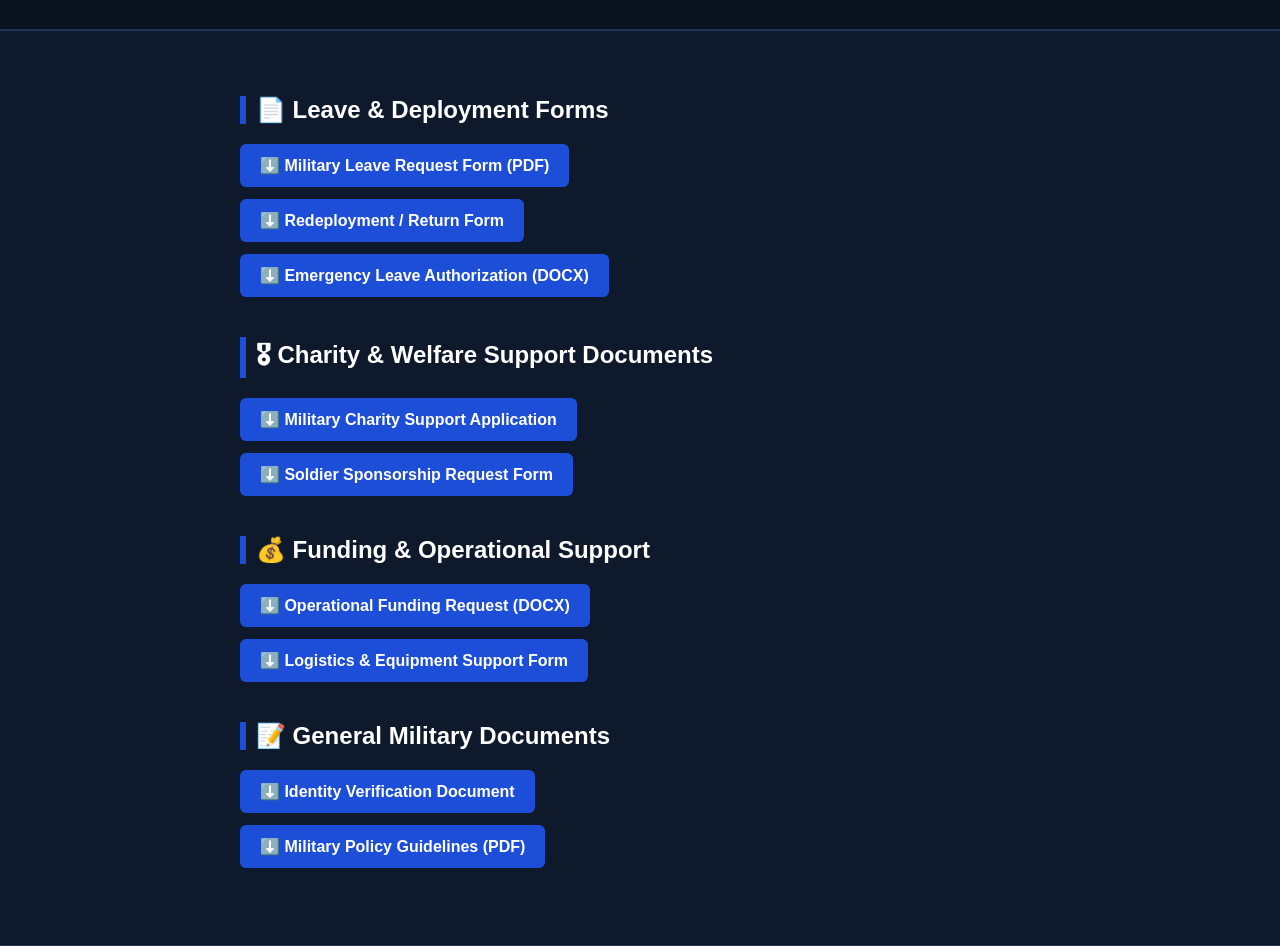
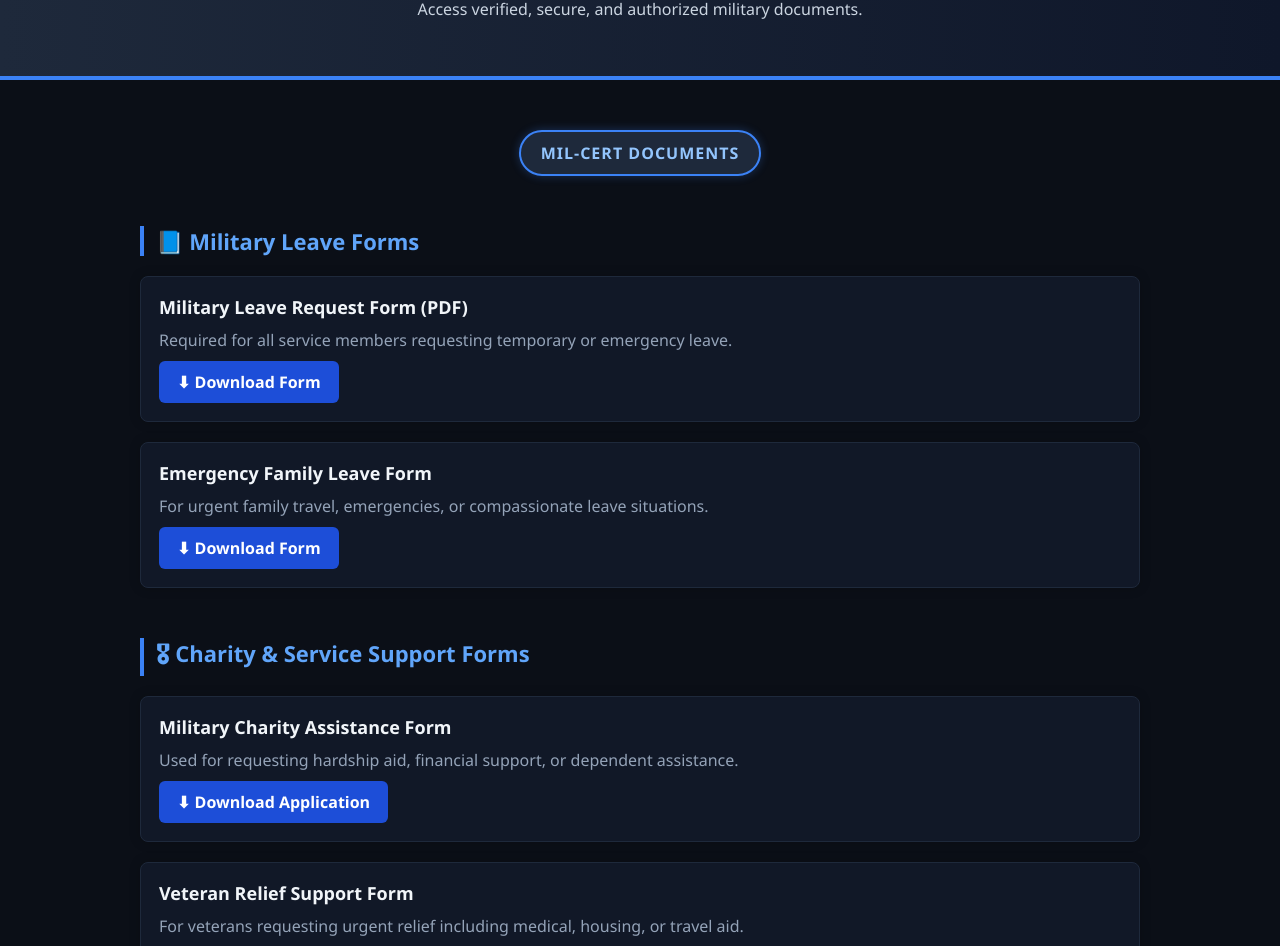
Before and after one commit to themilitaryinfo/themilitaryinfo.github.io, a plain HTML site: page downloads.html in a window 1280 px wide. Shown: the part 98-1044 px from the top of the page. Drawn offline with Linux system fonts and the light colour scheme.

Commit message:
Update downloads.html

```diff
--- a/downloads.html
+++ b/downloads.html
@@ -1,134 +1,181 @@
-
 <!DOCTYPE html>
 <html lang="en">
 <head>
     <meta charset="UTF-8">
     <meta name="viewport" content="width=device-width, initial-scale=1.0">
-    <title>Military Downloads Portal</title>
+    <title>Military Downloads | Official Forms & Documents</title>
 
     <style>
+        /* ========== GENERAL PAGE STYLE ========== */
         body {
             margin: 0;
-            font-family: Arial, sans-serif;
-            background: #0e1a2b;
-            color: white;
+            font-family: "Segoe UI", sans-serif;
+            background: #0b0f17;
+            color: #e2e8f0;
         }
 
+        /* ========== HEADER ========== */
         header {
-            background: #0b1320;
-            padding: 20px;
+            background: linear-gradient(90deg, #1e293b, #0f172a);
+            padding: 40px 20px;
             text-align: center;
-            border-bottom: 2px solid #1f3557;
+            border-bottom: 4px solid #3b82f6;
+        }
+        header h1 {
+            font-size: 34px;
+            margin: 0;
+            color: #93c5fd;
+        }
+        header p {
+            margin-top: 10px;
+            color: #cbd5e1;
+            font-size: 16px;
         }
 
-        h1 {
-            margin: 0;
-            font-size: 32px;
-            letter-spacing: 1px;
+        /* ========== CONTAINER ========== */
+        .container {
+            max-width: 1000px;
+            margin: auto;
+            padding: 25px;
         }
 
-        .container {
-            padding: 25px;
-            max-width: 800px;
-            margin: auto;
+        /* ========== SECTION TITLES ========== */
+        h2 {
+            margin-top: 50px;
+            color: #60a5fa;
+            border-left: 4px solid #3b82f6;
+            padding-left: 12px;
+            font-size: 22px;
         }
 
-        h2 {
-            margin-top: 40px;
-            border-left: 6px solid #1d4ed8;
-            padding-left: 10px;
+        /* ========== DOWNLOAD CARD ========== */
+        .download-item {
+            background: #111827;
+            border: 1px solid #1e293b;
+            padding: 18px;
+            margin: 20px 0;
+            border-radius: 8px;
+            transition: 0.2s ease-in-out;
+            box-shadow: 0 0 12px rgba(0,0,0,0.2);
+        }
+        .download-item:hover {
+            border-color: #3b82f6;
+            transform: translateY(-2px);
+            box-shadow: 0 0 18px rgba(0,0,0,0.4);
+        }
+        .download-item strong {
+            font-size: 18px;
+            color: #f1f5f9;
+        }
+        .download-item p {
+            margin: 10px 0;
+            color: #94a3b8;
         }
 
-        .download-btn {
-            display: block;
-            width: fit-content;
+        /* ========== DOWNLOAD BUTTON ========== */
+        .download-item a {
+            display: inline-block;
+            padding: 10px 18px;
             background: #1d4ed8;
-            color: white;
-            padding: 12px 20px;
+            color: #ffffff;
             border-radius: 6px;
             text-decoration: none;
             font-weight: bold;
-            margin-bottom: 12px;
             transition: 0.2s;
         }
-
-        .download-btn:hover {
-            background: #255ce4;
-            transform: scale(1.03);
+        .download-item a:hover {
+            background: #2563eb;
         }
 
+        /* ========== FOOTER ========== */
         footer {
             text-align: center;
-            padding: 20px;
+            padding: 25px;
             margin-top: 40px;
-            background: #0b1320;
-            border-top: 2px solid #1f3557;
+            background: #0f172a;
+            color: #64748b;
+            border-top: 1px solid #1e293b;
+        }
+
+        /* ========== BADGE AREA ========== */
+        .badge-box {
+            text-align: center;
+            margin-top: 25px;
+        }
+        .badge {
+            display: inline-block;
+            padding: 10px 20px;
+            background: #1e293b;
+            border: 2px solid #3b82f6;
+            border-radius: 50px;
+            color: #93c5fd;
+            font-weight: bold;
+            letter-spacing: 1px;
+            box-shadow: 0 0 10px rgba(59,130,246,0.3);
         }
     </style>
 </head>
 
 <body>
+
 <header>
-        <h1>Military Download Center</h1>
-        <p>Official Documents • Forms • Requests • Applications</p>
+    <h1>📄 Official Military Downloads Center</h1>
+    <p>Access verified, secure, and authorized military documents.</p>
 </header>
 
 <div class="container">
 
-        <h2>📄 Leave & Deployment Forms</h2>
+    <div class="badge-box">
+        <span class="badge">MIL-CERT DOCUMENTS</span>
+    </div>
 
-        <a href="downloads/leave-form.pdf" download class="download-btn">
-            ⬇️ Military Leave Request Form (PDF)
-        </a>
+    <h2>📘 Military Leave Forms</h2>
 
-        <a href="downloads/redeployment-request.pdf" download class="download-btn">
-            ⬇️ Redeployment / Return Form
-        </a>
+    <div class="download-item">
+        <strong>Military Leave Request Form (PDF)</strong>
+        <p>Required for all service members requesting temporary or emergency leave.</p>
+        <a href="downloads/leave-form.pdf" download>⬇ Download Form</a>
+    </div>
 
-        <a href="downloads/emergency-leave.docx" download class="download-btn">
-            ⬇️ Emergency Leave Authorization (DOCX)
-        </a>
+    <div class="download-item">
+        <strong>Emergency Family Leave Form</strong>
+        <p>For urgent family travel, emergencies, or compassionate leave situations.</p>
+        <a href="downloads/emergency-leave.pdf" download>⬇ Download Form</a>
+    </div>
 
-        <!-- ============================================================ -->
+    <h2>🎖 Charity & Service Support Forms</h2>
 
-        <h2>🎖 Charity & Welfare Support Documents</h2>
+    <div class="download-item">
+        <strong>Military Charity Assistance Form</strong>
+        <p>Used for requesting hardship aid, financial support, or dependent assistance.</p>
+        <a href="downloads/charity-application.pdf" download>⬇ Download Application</a>
+    </div>
 
-        <a href="downloads/charity-application.pdf" download class="download-btn">
-            ⬇️ Military Charity Support Application
-        </a>
+    <div class="download-item">
+        <strong>Veteran Relief Support Form</strong>
+        <p>For veterans requesting urgent relief including medical, housing, or travel aid.</p>
+        <a href="downloads/veteran-relief.pdf" download>⬇ Download Support Form</a>
+    </div>
 
-        <a href="downloads/sponsorship-request.pdf" download class="download-btn">
-            ⬇️ Soldier Sponsorship Request Form
-        </a>
+    <h2>💼 Operational & Funding Documents</h2>
 
-        <!-- ============================================================ -->
+    <div class="download-item">
+        <strong>Operational Funding Request (DOCX)</strong>
+        <p>Submit funding requests for mission-related expenses and equipment needs.</p>
+        <a href="downloads/funding-support.docx" download>⬇ Download Funding Form</a>
+    </div>
 
-        <h2>💰 Funding & Operational Support</h2>
-
-        <a href="downloads/funding-support.docx" download class="download-btn">
-            ⬇️ Operational Funding Request (DOCX)
-        </a>
-
-        <a href="downloads/logistics-support.pdf" download class="download-btn">
-            ⬇️ Logistics & Equipment Support Form
-        </a>
-
-        <!-- ============================================================ -->
-
-        <h2>📝 General Military Documents</h2>
-
-        <a href="downloads/id-verification.pdf" download class="download-btn">
-            ⬇️ Identity Verification Document
-        </a>
-
-        <a href="downloads/military-guidelines.pdf" download class="download-btn">
-            ⬇️ Military Policy Guidelines (PDF)
-        </a>
+    <div class="download-item">
+        <strong>Deployment Reimbursement Form</strong>
+        <p>Used for claiming deployment-related expenses, relocations, or mission travel.</p>
+        <a href="downloads/deployment-reimbursement.pdf" download>⬇ Download Reimbursement</a>
+    </div>
 
 </div>
 
 <footer>
-        © 2025 Military Information Portal — All Rights Reserved
+    © 2025 Military Information Portal — Secure Access Division
 </footer>
+
 </body>
 </html>
```
Lines whose indentation alone changed are shown as unchanged.
